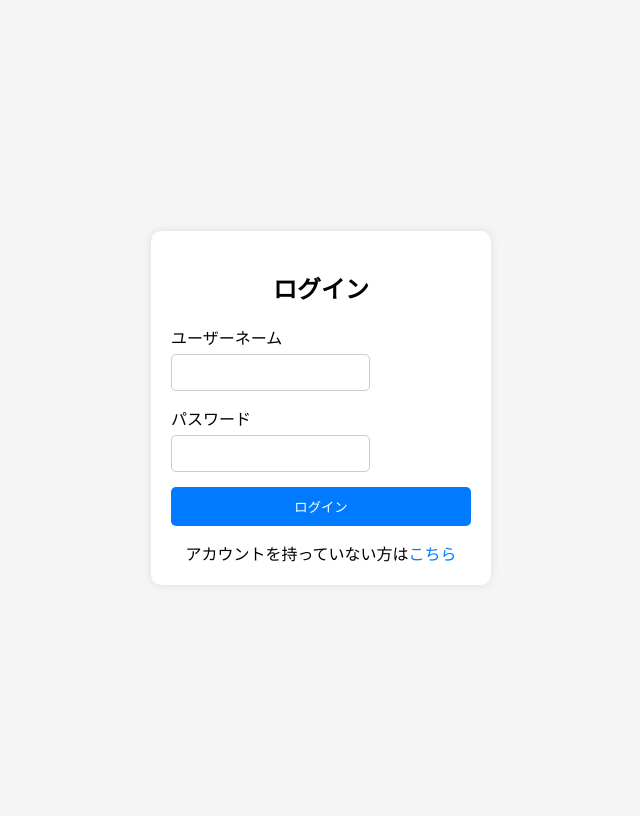
After one commit to harukaze1714/KnowledgeGearV3, a Flask app: page /login in a window 1280 px wide. The commit adds this page. Shown: the whole page, without its empty margins (319-959 px from the left). Run offline with Flask 3, Linux system fonts and the light colour scheme.

Commit message:
Initial commit or any other message you prefer

```diff
--- a/app.py
+++ b/app.py
@@ -1,10 +1,9 @@
 from flask import Flask
-from models import  db
+from models import db
 from views.views import init_views
-#from flask_migrate import Migrate, upgrade
 
 app = Flask(__name__)
-app.secret_key = 'some_secret_key'
+app.config['SECRET_KEY'] = 'some_secret_key'  # こちらを使用します
 app.config['SQLALCHEMY_DATABASE_URI'] = 'sqlite:///maindatabase.db'
 app.config['SQLALCHEMY_BINDS'] = {
     'db1': 'sqlite:///mydatabase.db',
@@ -12,14 +11,11 @@ app.config['SQLALCHEMY_BINDS'] = {
 }
 
 db.init_app(app)
-#migrate = Migrate(app, db)
 init_views(app)
 
 if __name__ == "__main__":
     with app.app_context():
-        print()
-        #db.create_all()
-        #upgrade()
+        # DB関連の初期化処理やマイグレーションはここに記述されるでしょう
+        pass  # この行は仮のもので、必要に応じて変更・削除してください
 
-    #init_views(app)
     app.run()
--- a/models/__init__.py
+++ b/models/__init__.py
@@ -1 +1 @@
-from .models import Book ,FourChoice ,AnswerHistory ,Like,Dislike,Chapter, db
+from .models import Book ,FourChoice ,AnswerHistory ,Like,Dislike,Chapter,User, db
--- /dev/null
+++ b/static/css/login_style.css
@@ -0,0 +1,65 @@
+body {
+    font-family: 'Arial', sans-serif;
+    display: flex;
+    align-items: center;
+    justify-content: center;
+    height: 100vh;
+    background-color: #f5f5f5;
+}
+
+.login-container {
+    width: 300px;
+    padding: 20px;
+    background-color: #ffffff;
+    box-shadow: 0 0 10px rgba(0, 0, 0, 0.1);
+    border-radius: 10px;
+}
+
+h2 {
+    text-align: center;
+    margin-bottom: 20px;
+}
+
+.input-container {
+    margin-bottom: 15px;
+}
+
+label {
+    display: block;
+    margin-bottom: 5px;
+}
+
+input {
+    padding: 10px;
+    border: 1px solid #ccc;
+    border-radius: 5px;
+}
+
+.login-button {
+    width: 100%;
+    padding: 10px;
+    background-color: #007BFF;
+    color: white;
+    border: none;
+    border-radius: 5px;
+    cursor: pointer;
+    transition: background-color 0.2s;
+}
+
+.login-button:hover {
+    background-color: #0056b3;
+}
+
+.signup-link {
+    margin-top: 15px;
+    text-align: center;
+}
+
+a {
+    color: #007BFF;
+    text-decoration: none;
+}
+
+a:hover {
+    text-decoration: underline;
+}
--- /dev/null
+++ b/static/javaScript/login_script.js
@@ -0,0 +1,9 @@
+function showLoginPage() {
+    document.getElementById("signup-page").style.display = "none";
+    document.getElementById("login-page").style.display = "block";
+}
+
+function showSignupPage() {
+    document.getElementById("login-page").style.display = "none";
+    document.getElementById("signup-page").style.display = "block";
+}
--- /dev/null
+++ b/templates/login.html
@@ -0,0 +1,60 @@
+<!DOCTYPE html>
+<html lang="ja">
+
+<head>
+    <meta charset="UTF-8">
+    <meta name="viewport" content="width=device-width, initial-scale=1.0">
+    <title>SPAログイン & アカウント作成</title>
+    <link rel="stylesheet" href="/static/css/login_style.css">
+    <script src="/static/javaScript/login_script.js" defer></script>
+</head>
+
+<body>
+    <div class="login-container">
+        <!-- ログイン画面の内容 -->
+        <div id="login-page">
+            <h2>ログイン</h2>
+            <form action="/login" method="post">
+                {{ form.csrf_token }} <!-- CSRFトークンを追加 -->
+                <div class="input-container">
+                    <label for="username-login">ユーザーネーム</label>
+                    <input type="text" id="username-login" name="username" required>
+                </div>
+                <div class="input-container">
+                    <label for="password-login">パスワード</label>
+                    <input type="password" id="password-login" name="password" required>
+                </div>
+                <button type="submit" class="login-button">ログイン</button>
+            </form>
+            <div class="signup-link">
+                アカウントを持っていない方は<a href="#" onclick="showSignupPage()">こちら</a>
+            </div>
+        </div>
+
+        <!-- アカウント作成画面の内容 -->
+        <div id="signup-page" style="display: none;">
+            <h2>アカウント作成</h2>
+            <form action="/signup" method="post">
+                {{ form.csrf_token }} <!-- CSRFトークンを追加 -->
+                <div class="input-container">
+                    <label for="username-signup">ユーザーネーム</label>
+                    <input type="text" id="username-signup" name="username" required>
+                </div>
+                <div class="input-container">
+                    <label for="password-signup">パスワード</label>
+                    <input type="password" id="password-signup" name="password" required>
+                </div>
+                <div class="input-container">
+                    <label for="confirm-password">パスワード確認</label>
+                    <input type="password" id="confirm-password" name="confirm-password" required>
+                </div>
+                <button type="submit" class="login-button">アカウント作成</button>
+            </form>
+            <div class="signup-link">
+                既にアカウントをお持ちの方は<a href="#" onclick="showLoginPage()">ログイン</a>
+            </div>
+        </div>
+    </div>
+</body>
+
+</html>
--- a/views/views.py
+++ b/views/views.py
@@ -1,15 +1,140 @@
-from flask import render_template, request, jsonify, session, g, redirect, url_for
+# Flask関連のインポート
+from flask import render_template, request, jsonify, session, g, redirect, url_for, flash, Response
+from flask_wtf import FlaskForm
+from flask_login import LoginManager, UserMixin, login_user, login_required, logout_user, current_user
+
+# その他のライブラリ・モジュールのインポート
 from utils import load_quiz_data, get_quiz_questions, get_question_counts
-from models import Book, AnswerHistory, FourChoice,Chapter,Like,Dislike,db
+from models import Book, AnswerHistory, FourChoice, Chapter, Like, Dislike, User, db
 from collections import Counter
+from wtforms import StringField, PasswordField, SubmitField
+from wtforms.validators import DataRequired
+from werkzeug.security import generate_password_hash, check_password_hash
+import sqlite3
+import io
+
+
+login_manager = LoginManager()
+login_manager.login_view = "login"
+
+
+class LoginForm(FlaskForm):
+    username = StringField('ユーザーネーム', validators=[DataRequired()])
+    password = PasswordField('パスワード', validators=[DataRequired()])
+    submit = SubmitField('ログイン')
+
+def dump_databases_to_sql(db_paths):
+    output = io.StringIO()
+
+    for db_path in db_paths:
+        db_path_clean = db_path.replace('sqlite:///', '')
+        with sqlite3.connect(db_path_clean) as con:
+            # 変更を確定させる
+            con.commit()
+            for line in con.iterdump():
+                output.write('%s\n' % line)
+
+    output.seek(0)
+    return output
+
+
+
 
 def init_views(app):
+    login_manager.init_app(app)
     books = load_quiz_data(app)
+
+    @login_manager.user_loader
+    def load_user(user_id):
+        print("user_id", User.query.get(int(user_id)))
+        return User.query.get(int(user_id))
 
     @app.before_request
     def before_request():
         if not hasattr(g, 'quiz_data_loaded'):
             g.quiz_data_loaded = True
+
+    @app.before_request
+    def require_login():
+        if not current_user.is_authenticated and request.endpoint not in ['login', 'signup', 'static']:
+            return redirect(url_for('login'))
+
+
+    @app.route('/login', methods=['GET', 'POST'])
+    def login():
+        print("login")
+        print("current_user.is_authenticated", current_user.is_authenticated)
+        print("current_user", current_user)
+
+        if current_user.is_authenticated:
+            return redirect(url_for('select_book'))
+
+        form = LoginForm()
+        if request.method == "POST":
+            print("form username:", form.username.data)
+            print("form password:", form.password.data)
+
+        print(form.validate_on_submit())
+        if form.validate_on_submit():
+            print("form validate_on_submit")
+            user = User.query.filter_by(username=form.username.data).first()
+            if user and check_password_hash(user.password, form.password.data):
+                login_user(user)
+                print("login_user(user)")
+                return redirect(url_for('select_book'))
+            flash('ログイン情報が間違っています。')
+        else:
+            print("Form Validation Failed:", form.errors)  # This line will print the errors
+
+
+        print("login_error")
+
+        return render_template('login.html', form=form)
+
+
+
+    @app.route('/signup', methods=['GET', 'POST'])
+    def signup():
+        print("signup")
+        if request.method == 'POST':
+            username = request.form.get('username')
+            password = request.form.get('password')
+            confirm_password = request.form.get('confirm-password')
+
+            # 既に存在するユーザーネームかどうかをチェック
+            user = User.query.filter_by(username=username).first()
+            if user:
+                flash('そのユーザーネームは既に存在しています。')
+                return render_template('login.html')
+
+            # パスワードと確認用パスワードが一致しているかを確認
+            if password != confirm_password:
+                flash('パスワードと確認用パスワードが一致しません。')
+                return render_template('login.html')
+
+            # 新しいユーザーアカウントをデータベースに保存
+            hashed_password = generate_password_hash(password, method='scrypt')
+            new_user = User(username=username, password=hashed_password)
+            try:
+                db.session.add(new_user)
+                db.session.commit()
+                print("新しいユーザーID:", new_user.user_id)
+                login_user(new_user)
+                flash('アカウントの作成に成功しました！')
+                return redirect(url_for('select_book'))
+            except Exception as e:
+                print("Error during account creation:", e)
+                flash('アカウントの作成中にエラーが発生しました。再試行してください。')
+                return render_template('login.html')
+        return render_template('login.html')
+
+    @app.route('/logout')
+    @login_required
+    def logout():
+        logout_user()
+        flash('ログアウトしました。')
+        return redirect(url_for('login'))
+
 
     @app.route('/')
     def select_book():
@@ -18,7 +143,7 @@ def init_views(app):
 
     @app.route('/quiz/<book_id>')
     def select_chapter(book_id):
-        user_id = 1  # ここで適切なユーザーIDを取得します
+        user_id = current_user.user_id
 
         # book変数の定義をBookモデルを使って取得するよう更新
         book = Book.query.filter_by(book_id=book_id).first()
@@ -54,7 +179,8 @@ def init_views(app):
 
     @app.route('/quiz/<book_id>/<chapter_id>/quiz_mode_selection/', methods=['GET', 'POST'])
     def quiz_mode_selection(book_id, chapter_id):
-        user_id = 1
+        user_id = current_user.user_id
+
         review_count, unanswered_count = get_question_counts(user_id, book_id, chapter_id)
         print("review_count unanswered_count:",review_count, unanswered_count)
 
@@ -66,7 +192,8 @@ def init_views(app):
 
     @app.route('/quiz/<book_id>/<chapter_id>/<mode>')
     def quiz(book_id, chapter_id, mode):
-        user_id = 1
+        user_id = current_user.user_id
+
         print("quiz",book_id, chapter_id, mode)
         questions = get_quiz_questions(int(book_id), int(chapter_id), mode)
 
@@ -150,3 +277,41 @@ def init_views(app):
         print("user_reactions",likes_summary, dislikes_summary)
 
         return render_template('user_reactions.html', likes_summary=likes_summary, dislikes_summary=dislikes_summary)
+
+    @app.route('/download_sql')
+    def download_sql():
+        # データベースの設定を辞書で持つ
+
+        #/download_sql?db=db1 で mydatabase.db の内容をダウンロード
+        #/download_sql?db=db2 で answerdata.db の内容をダウンロード
+        database_options = {
+            'db1': {
+                'path': ['sqlite:///instance/mydatabase.db'],
+                'filename': "mydatabase.sql"
+            },
+            'db2': {
+                'path': ['sqlite:///instance/answerdata.db'],
+                'filename': "answerdata.sql"
+            },
+            'combined': {
+                'path': ['sqlite:///instance/maindatabase.db', 'sqlite:///instance/mydatabase.db', 'sqlite:///instance/answerdata.db'],
+                'filename': "combined_databases.sql"
+            }
+        }
+
+        # クエリパラメータからdb_nameを取得し、デフォルトとして'combined'を設定
+        db_name = request.args.get('db', 'combined')
+
+        # db_nameがdatabase_optionsに存在しない場合はエラーメッセージを返す
+        if db_name not in database_options:
+            return "Invalid db option provided.", 400
+
+        # 選択されたデータベースの設定を取得
+        db_option = database_options[db_name]
+        output = dump_databases_to_sql(db_option['path'])
+
+        return Response(
+            output.getvalue(),  # StringIOオブジェクトの内容を取得
+            mimetype="application/sql",
+            headers={"Content-Disposition": f"attachment;filename={db_option['filename']}"}
+        )
```
Also changed, not shown: data/answerdata.sql (added, +44 -0 lines), models/models.py (+12 -1 lines), static/css/mode_select.css (+14 -0 lines), static/css/score_page_style.css (+14 -0 lines), static/css/style.css (+16 -0 lines), templates/quiz_mode_selection.html (+10 -0 lines), templates/score_page.html (+10 -0 lines), templates/select_book.html (+9 -0 lines), templates/select_chapter.html (+10 -0 lines), answerdata.db (added), instance/answerdata.db, instance/maindatabase.db, mydatabase.db (added).
